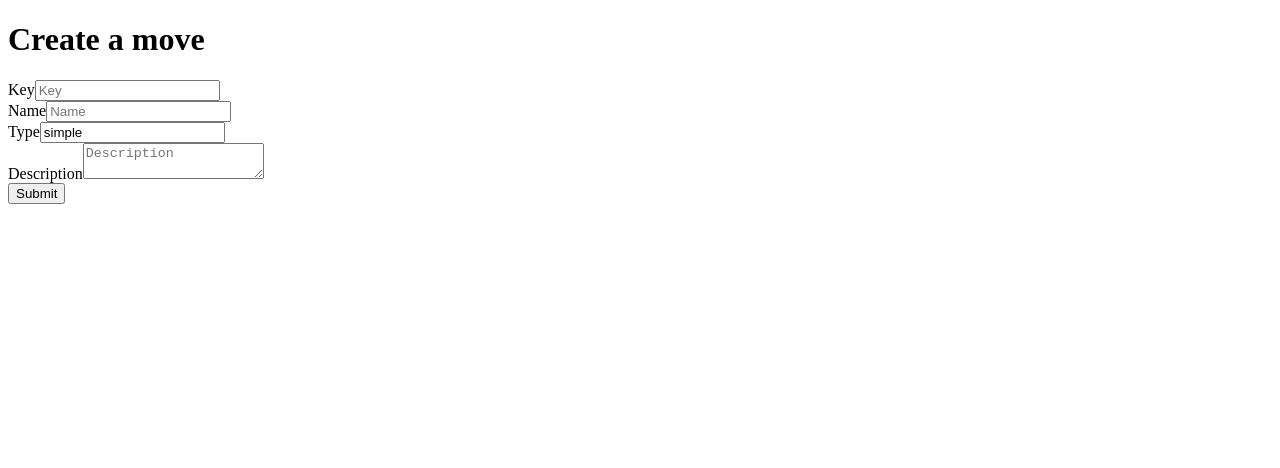
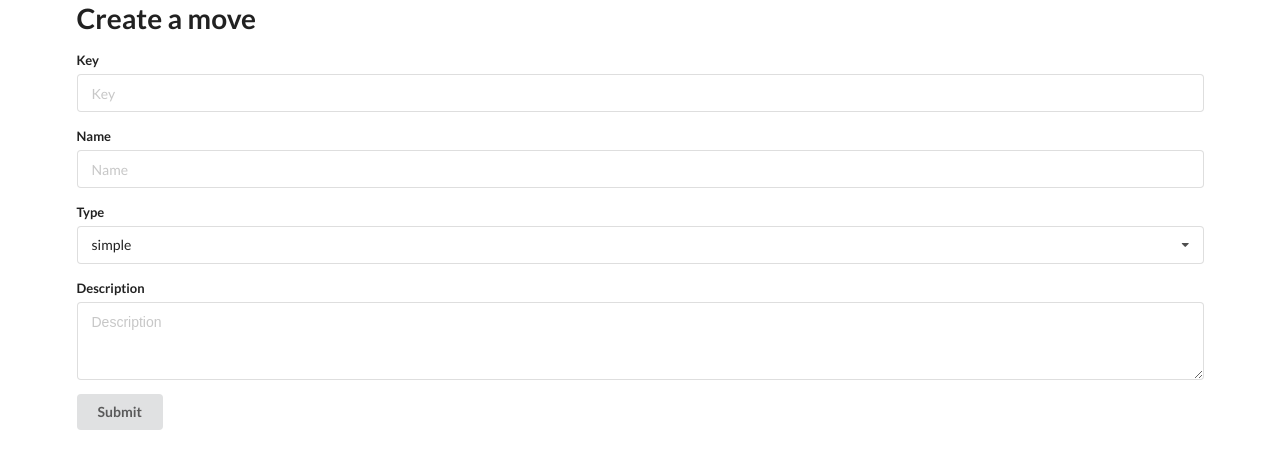
Before and after one commit to brian-frederick/discord-monsterbot-ui, a React (Create React App) app: page / in a window 1280 px wide. Shown: the top 468 px of the page. Built offline with nearby package versions, Linux system fonts and the light colour scheme.

Commit message:
add dropdown

```diff
--- a/public/index.html
+++ b/public/index.html
@@ -10,7 +10,7 @@
       content="Supplement for a Monster of The Week Discord Bot"
     />
     <link rel="apple-touch-icon" href="%PUBLIC_URL%/logo192.png" />
-    <!-- <link rel="stylesheet" href="https://cdnjs.cloudflare.com/ajax/libs/semantic-ui/2.4.1/semantic.min.css" /> -->
+    <link rel="stylesheet" href="https://cdnjs.cloudflare.com/ajax/libs/semantic-ui/2.4.1/semantic.min.css" />
 
     <!--
       manifest.json provides metadata used when your web app is installed on a
--- /dev/null
+++ b/src/components/Dropdown.js
@@ -0,0 +1,52 @@
+import React, { useState, useEffect, useRef } from 'react';
+
+const Dropdown = ({name, options, selected, onSelectedChange, label }) => {
+  const [open, setOpen] = useState(false);
+  const ref = useRef();
+
+  useEffect(() => {
+    const onBodyClick = event => {
+      if (ref.current.contains(event.target)) return;
+      setOpen(false);
+    };
+
+    document.body.addEventListener('click', onBodyClick);
+
+    //cleanup function
+    return () => document.body.removeEventListener('click', onBodyClick);
+
+  }, []);
+
+  const renderedOptions = options.map((option) => {
+    if (option.value === selected.value ) {
+      return null;
+    }
+
+    return (
+      <div
+        key={option.value}
+        className="item"
+        onClick={() => onSelectedChange(name, option)}
+      >
+        {option.label}
+      </div>
+    )
+  })
+  return (
+  <div className="field" ref={ref}>
+      <label className="label">{label}</label>
+      <div
+        onClick={()  => setOpen(!open)}
+        className={`ui selection dropdown ${open ? 'visible active': ''}`}
+      >
+        <i className="dropdown icon"></i>
+        <div className="text">{selected.label}</div>
+        <div className={`menu ${open ? 'visible transition': ''}`}>
+          {renderedOptions}
+        </div>
+      </div>
+    </div>
+  );
+};
+
+export default Dropdown;
--- a/src/components/MoveForm.js
+++ b/src/components/MoveForm.js
@@ -1,11 +1,16 @@
 import React from 'react';
 import aws from '../apis/aws';
+import Dropdown from './Dropdown';
 
-
+const typeOptions = [
+  { label: 'simple', value: 'simple' },
+  { label: 'roll', value: 'roll' },
+  { label: 'modification', value: 'modification' }
+]
 export default class MoveForm extends React.Component {
   state = {
     key: '',
-    type: 'simple',
+    type:   { label: 'simple', value: 'simple' },
     name: '',
     description: '',
   }
@@ -17,17 +22,35 @@ export default class MoveForm extends React.Component {
         move: {
           key: this.state.key,
           name: this.state.name,
-          type: this.state.type,
+          type: this.state.type.value,
           description: this.state.description
         }
       }
     })
   };
 
+  renderTypeFields = (type) => {
+    switch (this.state.type.value) {
+      case 'simple':
+        return null;
+      case 'roll':
+        return <p>Roll Fields Under Construction</p>;
+      case 'modification':
+        return <p>Modification Fields Under Construction</p>;
+      default:
+        return null;
+    }
+  }
+
   onInputChange = (event) => {
     console.log('theEvent', event.target.name);
     this.setState({ [event.target.name]: event.target.value });
   };
+
+  onSelectChange = (name, option) => {
+    console.log(option);
+    this.setState({ [name]: option });
+  }
 
   render() {
     return (
@@ -54,16 +77,13 @@ export default class MoveForm extends React.Component {
               onChange={this.onInputChange}
             />
           </div>
-          <div className="field">
-            <label>Type</label>
-            <input
-              type="text"
-              placeholder="Type"
-              name="type"
-              value={this.state.type}
-              onChange={this.onInputChange}
-            />
-          </div>
+          <Dropdown
+            name='type'
+            label='Type'
+            options={typeOptions}
+            selected={this.state.type}
+            onSelectedChange={this.onSelectChange}
+          />
           <div className="field">
             <label>Description</label>
             <textarea
@@ -71,8 +91,13 @@ export default class MoveForm extends React.Component {
               name="description"
               value={this.state.description}
               onChange={this.onInputChange}
+              rows='3'
             />
           </div>
+
+          {this.renderTypeFields()}
+
+
           <button className="ui button" type="submit">Submit</button>
         </form>
       </div>
```
